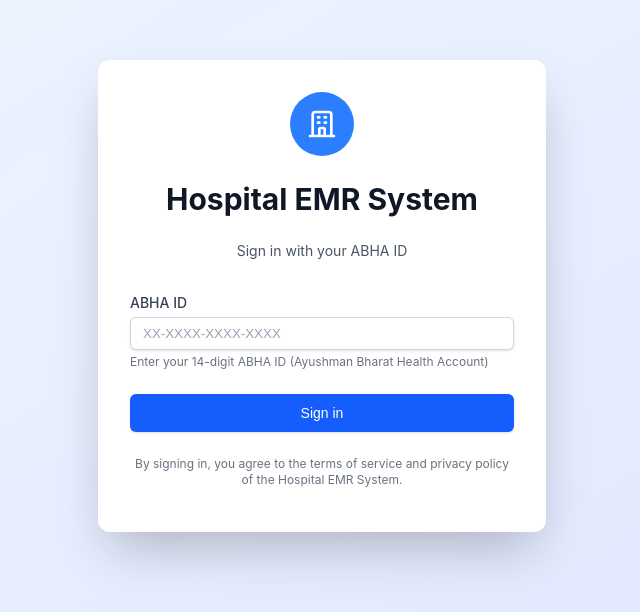
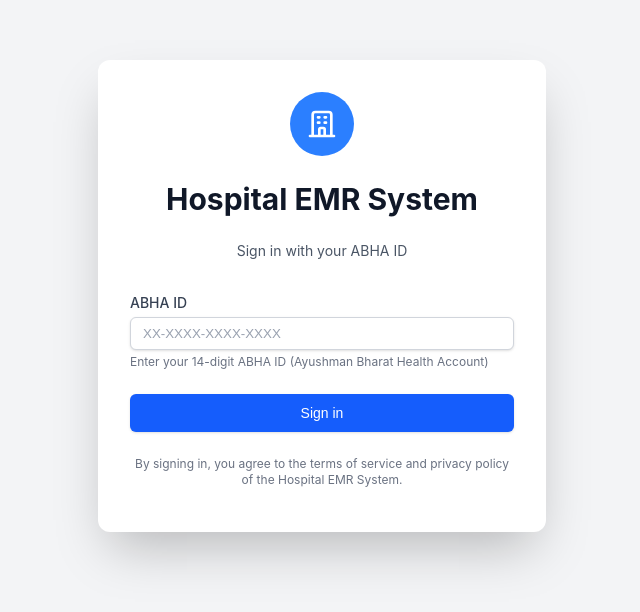
Before and after one commit to kshubham5464/mediminds-ui, a React (Vite) app: page /login in a window 1280 px wide. Shown: the part 104-716 px from the top of the page, without its empty margins (318-958 px from the left). Built offline with nearby package versions, Linux system fonts and the light colour scheme.

Commit message:
UI Changes

```diff
--- a/src/App.css
+++ b/src/App.css
@@ -3,13 +3,18 @@
 @tailwind components;
 @tailwind utilities;
 
-/* Professional Medical Theme */
+/* Professional Medical Theme with Light Palette */
 :root {
   --medical-blue: #1e40af;
   --medical-green: #059669;
   --medical-red: #dc2626;
   --medical-gray: #6b7280;
   --medical-bg: #f8fafc;
+  --light-medical-blue: #dbeafe;
+  --light-medical-green: #d1fae5;
+  --light-medical-teal: #ccfbf1;
+  --light-medical-purple: #e9d5ff;
+  --light-medical-gray: #f3f4f6;
 }
 
 /* Base styles */
@@ -25,7 +30,7 @@
     sans-serif;
   -webkit-font-smoothing: antialiased;
   -moz-osx-font-smoothing: grayscale;
-  background-color: var(--medical-bg);
+  background-color: var(--light-medical-gray);
 }
 
 #root {
@@ -171,9 +176,6 @@
 }
 
 /* Card styling */
-.card {
-  @apply bg-white rounded-lg shadow border;
-}
 
 .card-header {
   @apply px-6 py-4 border-b border-gray-200;
--- a/src/pages/Dashboard.jsx
+++ b/src/pages/Dashboard.jsx
@@ -250,7 +250,7 @@
 
             {}
             <div className="grid grid-cols-1 md:grid-cols-2 lg:grid-cols-4 gap-6">
-              <div className="bg-white rounded-lg shadow-sm p-6 hover:shadow-md transition-shadow">
+              <div className="bg-medical-light-blue rounded-lg shadow-sm p-6 hover:shadow-md transition-shadow">
                 <div className="flex items-center">
                   <div className="p-3 bg-blue-50 rounded-full">
                     {loadingStats ? (
@@ -268,7 +268,7 @@
                 </div>
               </div>
 
-              <div className="bg-white rounded-lg shadow-sm p-6 hover:shadow-md transition-shadow">
+              <div className="bg-medical-light-green rounded-lg shadow-sm p-6 hover:shadow-md transition-shadow">
                 <div className="flex items-center">
                   <div className="p-3 bg-green-50 rounded-full">
                     {loadingStats ? (
--- a/src/pages/Login.jsx
+++ b/src/pages/Login.jsx
@@ -54,7 +54,7 @@
   }
 
   return (
-    <div className="min-h-screen bg-gradient-to-br from-blue-50 to-indigo-100 flex items-center justify-center px-4">
+    <div className="min-h-screen bg-gradient-to-br from-medical-light-blue to-medical-light-green flex items-center justify-center px-4">
       <div className="max-w-md w-full space-y-8">
         <div className="bg-white p-8 rounded-xl shadow-2xl">
           <div className="text-center">
@@ -79,7 +79,7 @@
                 required
                 value={abhaId}
                 onChange={handleAbhaIdChange}
-                className="mt-1 block w-full px-3 py-2 border border-gray-300 rounded-md shadow-sm placeholder-gray-400 focus:outline-none focus:ring-blue-500 focus:border-blue-500"
+                className="mt-1 block w-full px-3 py-2 border border-gray-300 rounded-md shadow-sm placeholder-gray-400 focus:outline-none focus:ring-medical-light-teal focus:border-medical-light-teal"
                 placeholder="XX-XXXX-XXXX-XXXX"
               />
               <p className="mt-1 text-xs text-gray-500">
```
